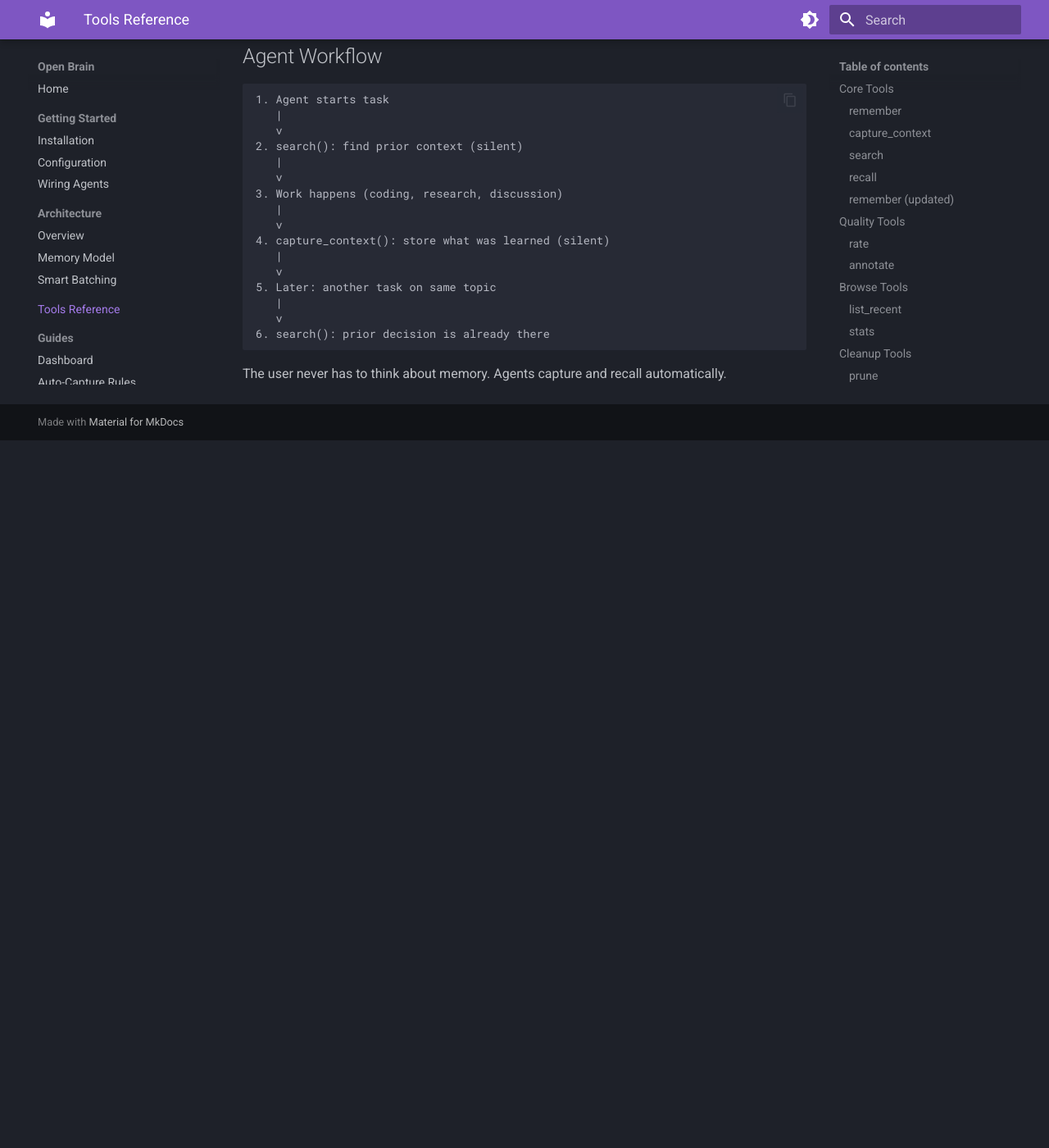
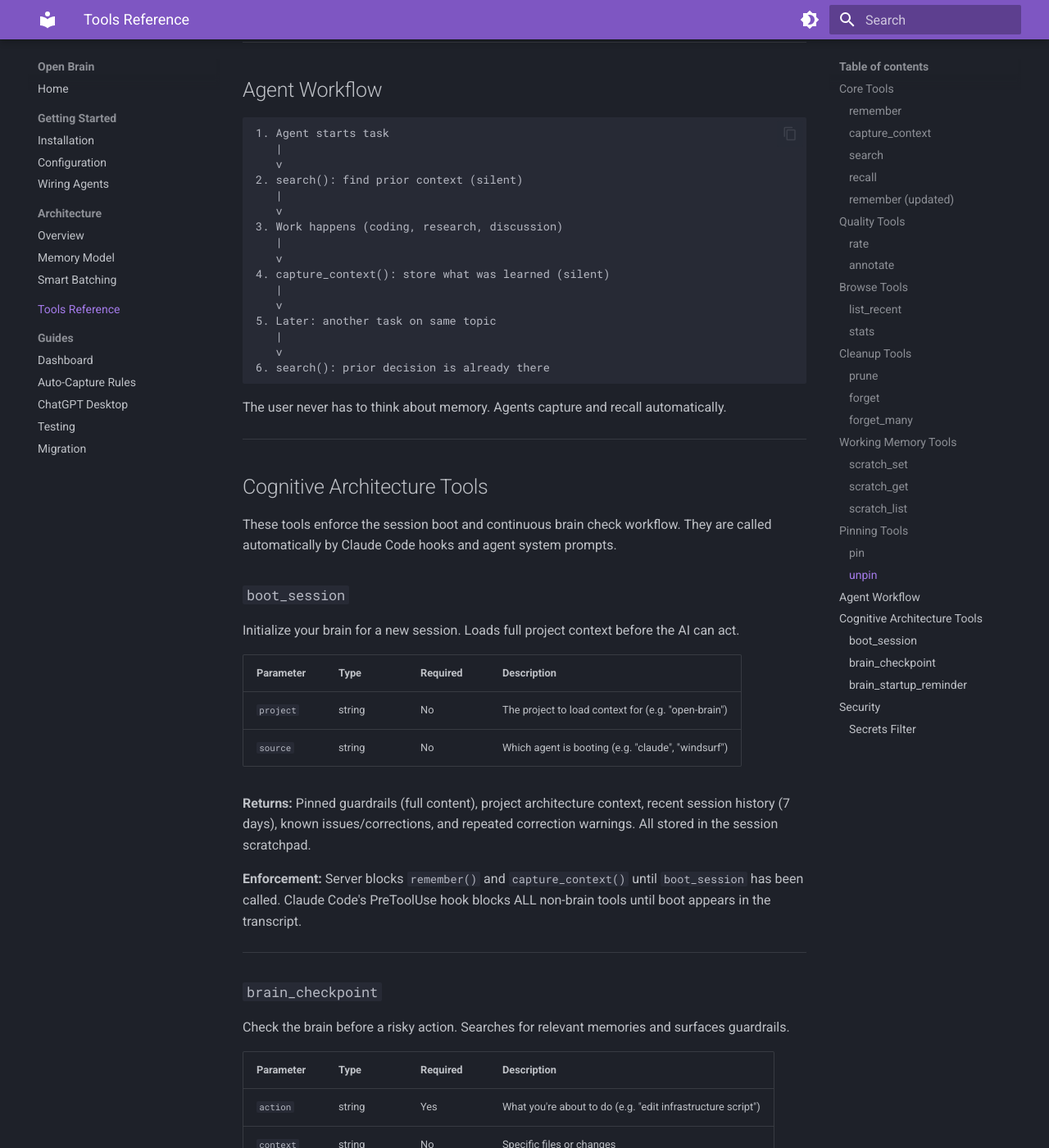
Before and after one commit to shep-engineering/open-brain, an MkDocs documentation site: the page built from docs/tools.md, in a window 1280 px wide and 1400 px high, scrolled down 6446 px. Shown: the whole window at 82% size. Built offline with MkDocs 1.6.1 and Material for MkDocs 9.7.7, drawn with Linux system fonts in a browser that asks for light colours; before the commit the page ends 6983 px from its top, so only the background shows below that; some of the changed text lies outside the part shown.

Commit message:
docs: v0.6.0 release -- update all docs for 19 tools, cognitive architecture
- CHANGELOG: Added v0.6.0 entry with all cognitive architecture features,
  prune safeguards, audit log, dashboard fixes, timezone localization
- README: Tool count 12 -> 19
- docs/index.md: Tool count 15 -> 19, added cognitive architecture and
  secrets protection to key features
- docs/tools.md: Tool count 15 -> 19, fixed prune param older_than_days -> days,
  added boot_session/brain_checkpoint/brain_startup_reminder docs,
  added Security section with secrets filter
- docs/demo: Tool count 11 -> 19, updated tools slide with boot_session
  and brain_checkpoint, updated stats slide
- docs/architecture/overview.md: Tool count 11 -> 19
- docs/getting-started/configuration.md: Added COMPLIANCE_MAX_STORES

95 tests passing.

Co-Authored-By: Claude Opus 4.6 (1M context) <noreply@anthropic.com>

````diff
--- a/docs/tools.md
+++ b/docs/tools.md
@@ -1,6 +1,6 @@
 # Tools Reference
 
-Open Brain exposes 15 MCP tools. Agents call most of these automatically, so you rarely need to invoke them yourself.
+Open Brain exposes 19 MCP tools: 16 user-facing tools and 3 cognitive architecture tools for agent compliance enforcement.
 
 ---
 
@@ -136,7 +136,7 @@ Remove stale memories that are old and rarely accessed.
 
 | Parameter | Type | Required | Description |
 |-----------|------|----------|-------------|
-| `older_than_days` | int | No | Minimum age in days |
+| `days` | int | No | Delete memories older than this many days (default 90, minimum 30) |
 | `min_access` | int | No | Minimum access count to keep |
 | `dry_run` | bool | No | Preview what would be deleted (default `true`) |
 
@@ -242,3 +242,61 @@ Remove the pin from a memory, returning it to normal search ranking.
 ```
 
 The user never has to think about memory. Agents capture and recall automatically.
+
+---
+
+## Cognitive Architecture Tools
+
+These tools enforce the session boot and continuous brain check workflow. They are called automatically by Claude Code hooks and agent system prompts.
+
+### `boot_session`
+
+Initialize your brain for a new session. Loads full project context before the AI can act.
+
+| Parameter | Type | Required | Description |
+|-----------|------|----------|-------------|
+| `project` | string | No | The project to load context for (e.g. "open-brain") |
+| `source` | string | No | Which agent is booting (e.g. "claude", "windsurf") |
+
+**Returns:** Pinned guardrails (full content), project architecture context, recent session history (7 days), known issues/corrections, and repeated correction warnings. All stored in the session scratchpad.
+
+**Enforcement:** Server blocks `remember()` and `capture_context()` until `boot_session` has been called. Claude Code's PreToolUse hook blocks ALL non-brain tools until boot appears in the transcript.
+
+---
+
+### `brain_checkpoint`
+
+Check the brain before a risky action. Searches for relevant memories and surfaces guardrails.
+
+| Parameter | Type | Required | Description |
+|-----------|------|----------|-------------|
+| `action` | string | Yes | What you're about to do (e.g. "edit infrastructure script") |
+| `context` | string | No | Specific files or changes |
+| `project` | string | No | Project scope |
+| `source` | string | No | Which agent is calling |
+
+**Returns:** Guardrails and relevant memories with similarity scores. 5-minute cooldown per topic per source.
+
+**Enforcement:** Claude Code's PreToolUse hook BLOCKS editing infrastructure, database, deployment, server, and configuration files until `brain_checkpoint` has been called.
+
+---
+
+### `brain_startup_reminder`
+
+System message injection tool. Returns a structured reminder about Open Brain enforcement. Used by hooks to inject context into the AI's conversation.
+
+---
+
+## Security
+
+### Secrets Filter
+
+All content passed to Open Brain is scanned for API keys, tokens, private keys, and database passwords before embedding or storage. Matches include:
+
+- AWS, Google Cloud, Azure credentials
+- JWT/Bearer tokens
+- SSH/RSA private keys
+- Database connection strings with passwords
+- Generic API key patterns
+
+**Mode:** Reject (default) -- blocks storage entirely and returns an error. The secrets filter runs before embedding, so sensitive content never reaches the embedding model.
````
Also changed, not shown: CHANGELOG.md (+51 -0 lines), README.md (+1 -1 lines), docs/architecture/overview.md (+3 -3 lines), docs/demo/index.html (+12 -12 lines), docs/getting-started/configuration.md (+1 -0 lines), docs/index.md (+4 -2 lines).
